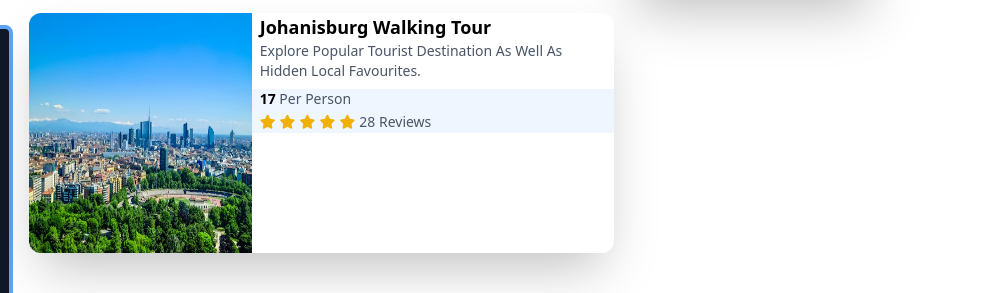
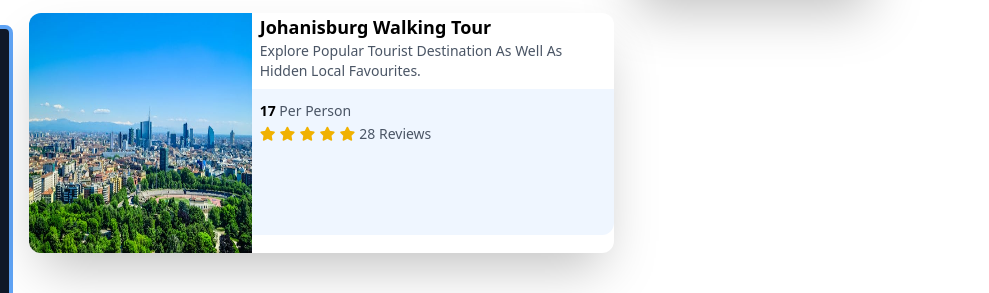
Before and after one commit to SubairMohamed/Cards-Design, a website: page src/index.html in a window 1280 px wide. Shown: the part 459-752 px from the top of the page, 291-1280 px from the left. Drawn offline with Linux system fonts and the light colour scheme.

Commit message:
well-siting

```diff
--- a/scss/main.scss
+++ b/scss/main.scss
@@ -72,3 +72,7 @@
 #content-five #card-horizontal #card-header {
     width: 100%;
 }
+
+#content-five #card-horizontal #card-header #card-body {
+    height: 18.2vh;
+}
--- a/src/index.html
+++ b/src/index.html
@@ -91,8 +91,8 @@
             <div id="card-header" class="">
               <h2 class="text-black font-bold pl-2 text-lg capitalize">johanisburg walking tour</h2>
               <p class="text-gray-600 capitalize pl-2 font-light text-sm">explore popular tourist destination as well as hidden local favourites.</p>
-              <div id="card-body" class="bg-blue-50 mt-2">
-                <p class="text-gray-600 text-sm capitalize font-light pl-2"><span class="text-black font-semibold">17</span> per person</p>
+              <div id="card-body" class="bg-blue-50 mt-2 rounded-br-xl">
+                <p class="text-gray-600 text-sm capitalize font-light pl-2 pt-3"><span class="text-black font-semibold">17</span> per person</p>
                 <li class="text-yellow-500 text-sm pl-2 fas fa-star"></li>
                 <li class="text-yellow-500 text-sm fas fa-star"></li>
                 <li class="text-yellow-500 text-sm fas fa-star"></li>
```
Also changed, not shown: dist/CSS/main.CSS/main.css, src/output.css, 1 other file.
